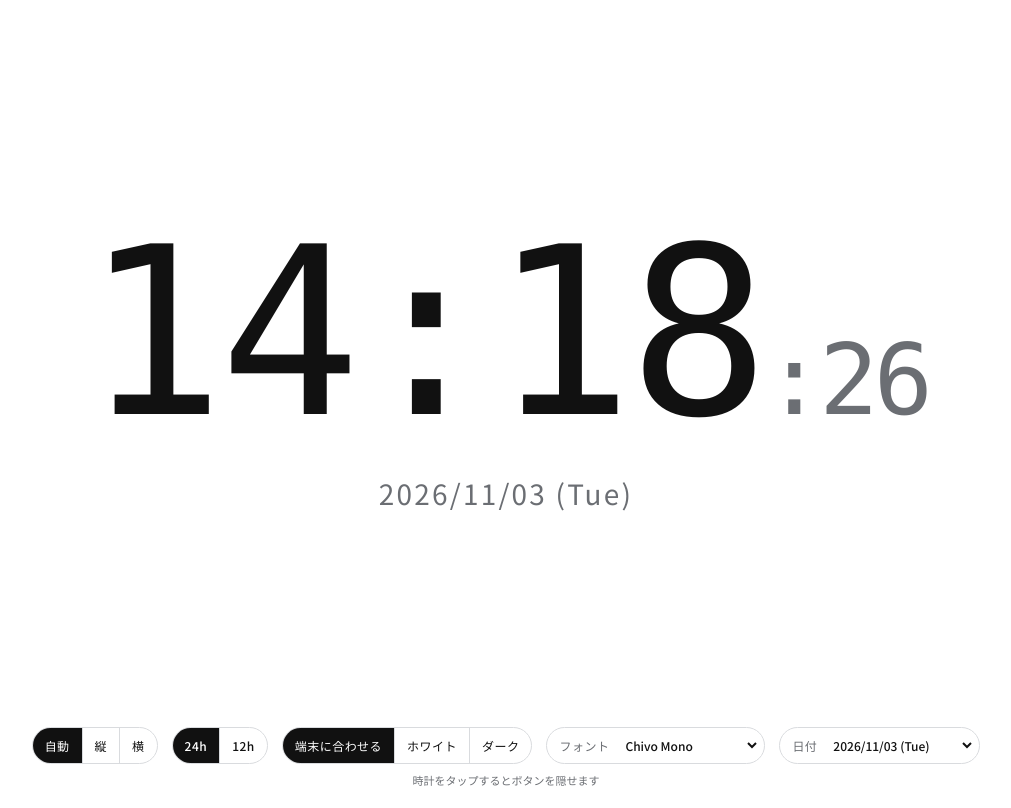
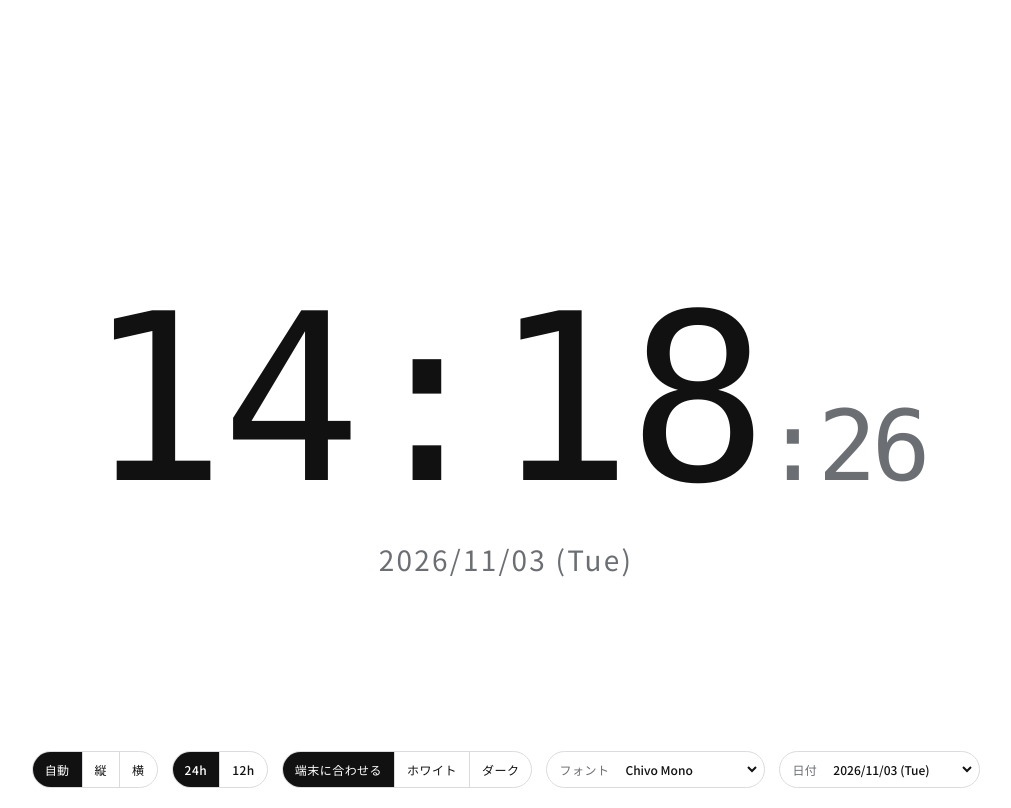
Before and after one commit to egamigo1126-stack/clock, a plain HTML site: page index.html in a window 1280 px wide. Shown: the whole page, without its empty margins (134-1145 px from the left). Drawn offline with Linux system fonts and the light colour scheme; a web font is replaced by a local one.

Commit message:
時計を画面の中央に配置
Co-Authored-By: Claude Opus 5.5 <noreply@anthropic.com>

```diff
--- a/index.html
+++ b/index.html
@@ -54,7 +54,7 @@ body {
   width: 100%; height: 100%;
   transform: translate(-50%, -50%);
   display: grid;
-  grid-template-rows: 1fr auto;
+  grid-template: 1fr / 1fr;      /* 1マスだけの格子。時計とボタン列を同じマスに重ねる */
   container-type: size;          /* 中の文字サイズを、この箱の大きさ基準（cq 単位）で決める */
   /* 上下は、スマホのノッチ（画面上部の切り欠き）やホームバーにかからないように空ける */
   padding-top: max(12px, env(safe-area-inset-top, 0px));
@@ -65,8 +65,9 @@ body {
 }
 .stage.rotated { transform: translate(-50%, -50%) rotate(90deg); }
 
-/* 時計エリア: 真ん中に置く */
+/* 時計エリア: ステージ全体を使い、その真ん中に置く（ボタン列の高さに押し上げられない） */
 .face {
+  grid-area: 1 / 1;
   display: flex;
   align-items: center;
   justify-content: center;
@@ -74,7 +75,7 @@ body {
 }
 
 /* デジタル時計 */
-.digital { text-align: center; min-width: 0; }
+.digital { text-align: center; min-width: 0; position: relative; }
 .time {
   font-family: var(--font-num);
   font-weight: var(--num-weight, 200);   /* 太さはフォントごとに JavaScript で設定する */
@@ -85,15 +86,24 @@ body {
 }
 .time .sec { color: var(--sub); }
 .ampm { font-family: var(--font-num); color: var(--sub); }
-.date { color: var(--sub); letter-spacing: 0.08em; margin-top: 0.8em; }
+/* 日付は時刻のすぐ下にぶら下げる。中央ぞろえの計算には入れないので、時刻の数字がちょうど画面の真ん中に来る */
+.date {
+  position: absolute; top: 100%; left: 0; right: 0;
+  color: var(--sub); letter-spacing: 0.08em; margin-top: 0.8em;
+}
 /* 縦長は幅いっぱい、横長は高さも見て大きさを決める */
 .stage.port .time { font-size: 20cqw; }
-.stage.land .time { font-size: min(19cqw, 42cqh); }
+.stage.land .time { font-size: min(19cqw, 30cqh); }   /* 横長は高さが低いので、下のボタン列と重ならない大きさにする */
+.stage.land .hint { display: none; }                 /* 横長はボタン列を低くするため、案内の一文を出さない */
+.stage.land .controls { padding-top: 0; row-gap: 6px; }
 .time .sec, .ampm { font-size: 0.42em; }
 .date { font-size: max(13px, 3.6cqmin); }
 
 /* 下のボタン列 */
 .controls {
+  grid-area: 1 / 1;              /* 時計と同じマスに重ね、下の端にそろえる */
+  align-self: end;
+  position: relative;            /* 時計より手前に表示する */
   display: flex;
   flex-wrap: wrap;
   justify-content: center;
--- a/sw.js
+++ b/sw.js
@@ -6,7 +6,7 @@
 //   - Google Fonts のフォント: 一度取ったら保存してある版を使う（フォントは変わらないので）。
 //
 // 中身を大きく変えたときは CACHE の番号を上げる。古い保存は自動で消える。
-const CACHE = "clock-v1";
+const CACHE = "clock-v2";
 
 // 最初に保存しておくファイルの一覧
 const FILES = [
```
